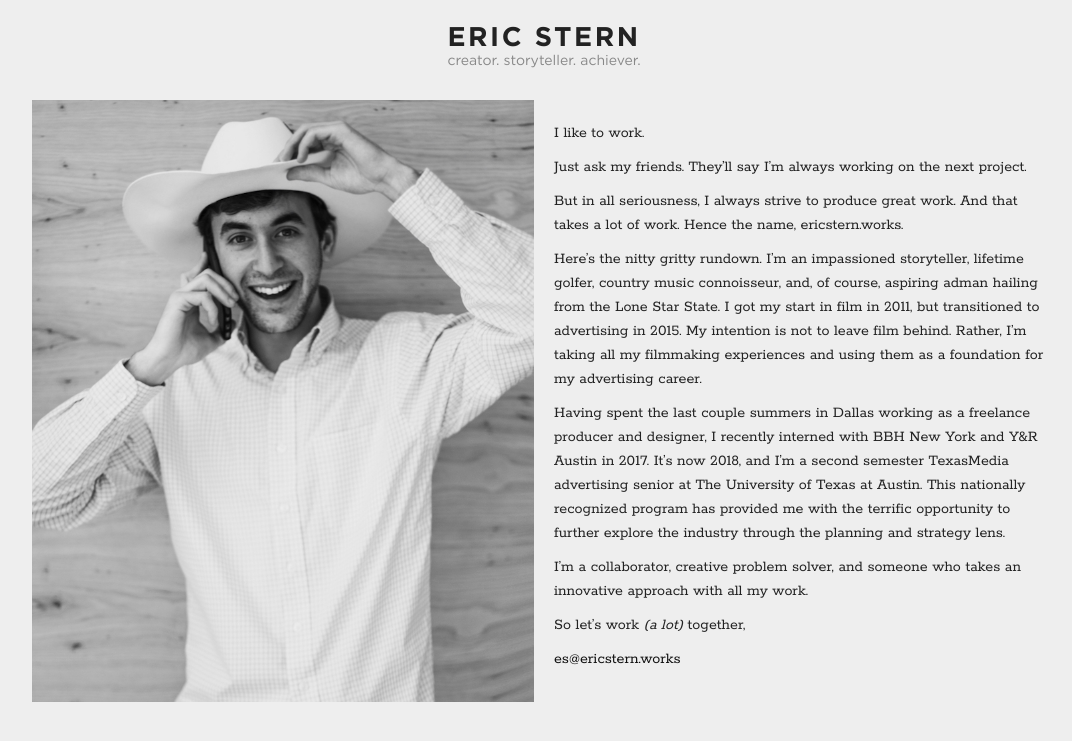
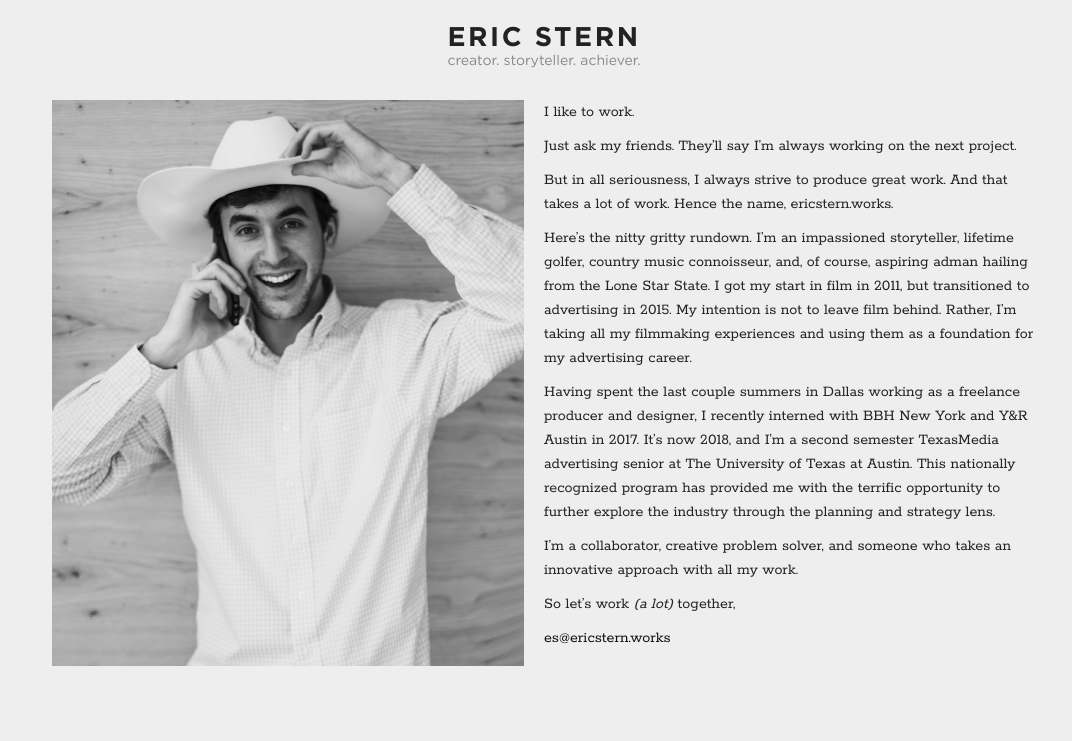
Before and after one commit to heidarianw/EricStern, a Jekyll site: the page built from about.markdown, in a window 1280 px wide. Shown: the top 741 px of the page, without its empty margins (96-1168 px from the left). Built offline with Jekyll 4.4.1, drawn with Linux system fonts in a browser that asks for light colours; nearby versions of some CDN libraries; some web fonts are replaced.

Commit message:
fix for firefox

```diff
--- a/_layouts/about.html
+++ b/_layouts/about.html
@@ -4,7 +4,7 @@ class: page
 ---
 
 <section class="page-content about column align-center">
-  <div class="container row align-center">
+  <div class="container align-center">
 
     <figure class="bio-image grid-one-half">
       <img src="{{ page.bio_image | prepend: site.url }}">
--- a/_sass/_pages.scss
+++ b/_sass/_pages.scss
@@ -14,6 +14,7 @@
       margin: 5px;
       opacity: 0;
       float: left;
+      display: table;
       align-items: stretch;
       text-align: center;
       box-sizing: border-box;
@@ -137,7 +138,6 @@
 
 	&.about {
     margin-top: $gutter * 5;
-    overflow: hidden;
 
     @media #{$break-landscape} {
       & {
@@ -148,7 +148,6 @@
     .container {
       max-width: 1024px;
       width: $full;
-      overflow: hidden;
       max-height: calc(100vh - #{$gutter * 5});
 
       @media #{$break-landscape} {
@@ -166,8 +165,7 @@
     }
 
     .bio {
-      padding-left: 10px;
-      flex: 0 1 50%;
+      padding: 0 $gutter;
       margin-right: 0 !important;
 
       p {
@@ -191,9 +189,11 @@
     }
 
 		.bio-image {
-      padding-right: 10px;
+      padding: 0 $gutter;
       box-sizing: border-box;
       margin-left: 0 !important;
+      width: 50%;
+      float: left;
 
       @media #{$break-landscape} {
         & {
@@ -206,6 +206,8 @@
           display: block !important;
           flex: none !important;
           margin-bottom: $gutter * 2;
+          float: none;
+          width: 100%;
         }
       }
 
```
Also changed, not shown: _layouts/home.html (+4 -4 lines).
